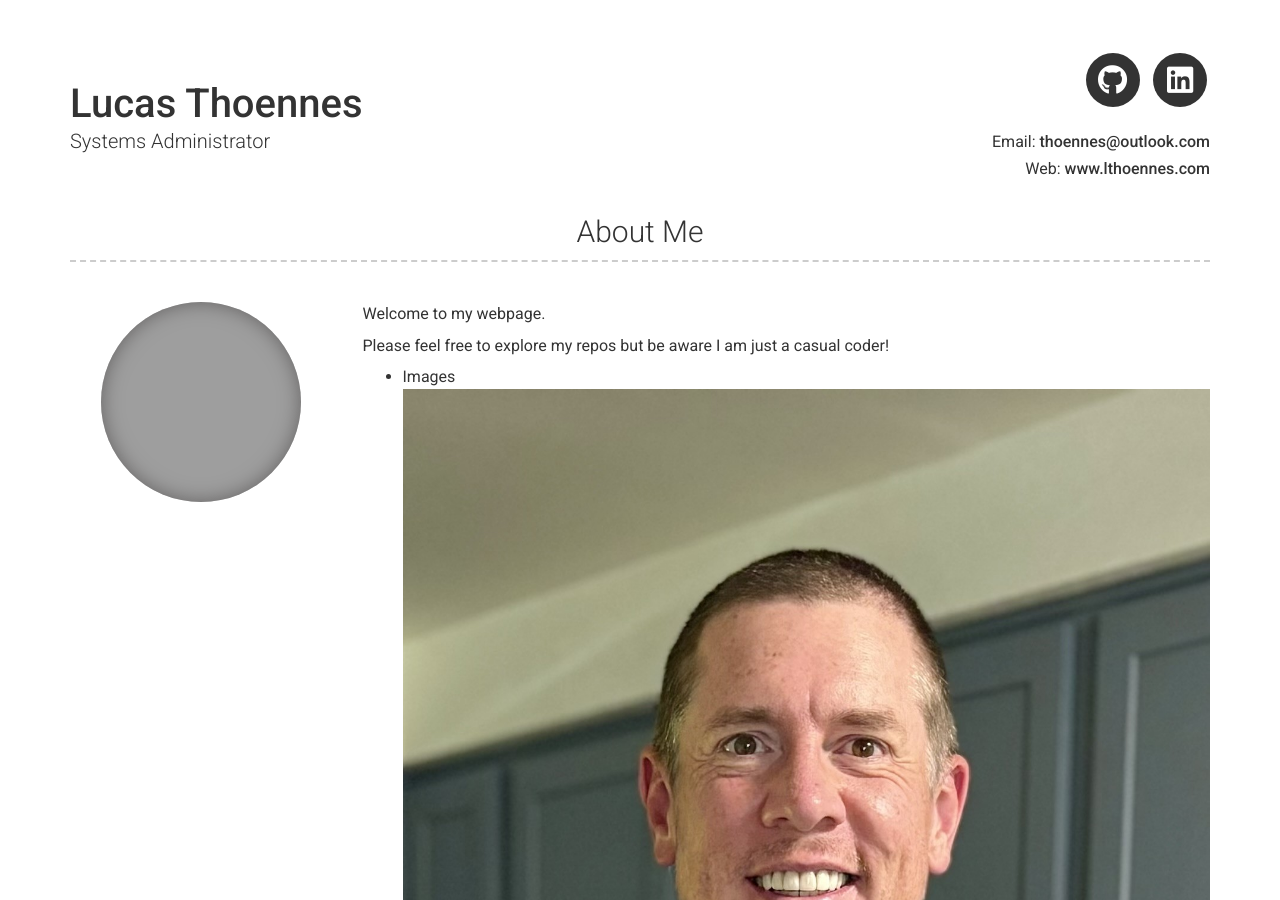
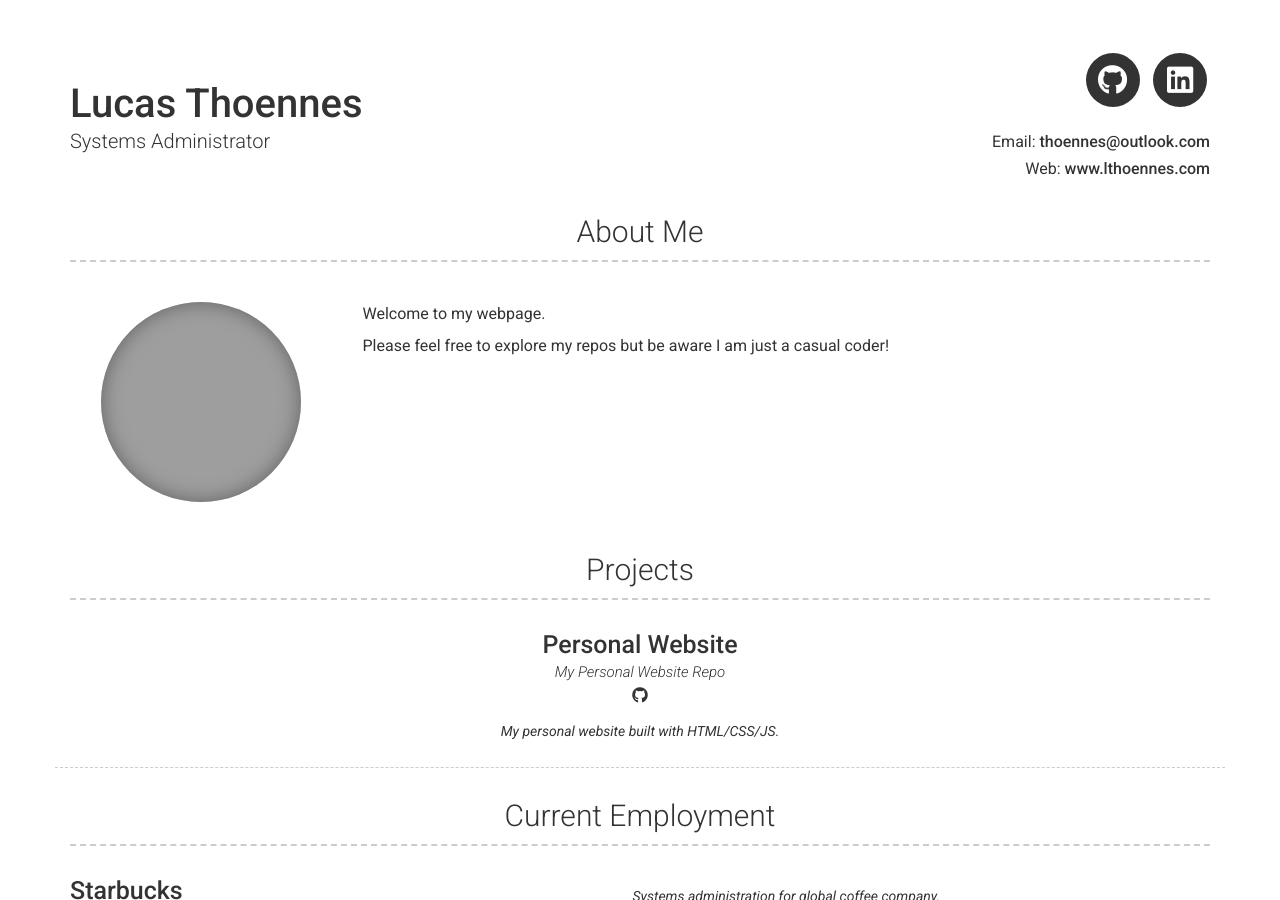
Before and after one commit to lucasthoennes/lucasthoennes.github.io, a Jekyll site: the page built from index.md, in a window 1280 px wide and 900 px high. Built offline with Jekyll 4.4.1, drawn with Linux system fonts in a browser that asks for light colours; nearby versions of some CDN libraries; grey boxes are pictures that could not be loaded.

Commit message:
Remove image reference from about section
Removed image reference from about content section.

```diff
--- a/_config.yml
+++ b/_config.yml
@@ -55,7 +55,7 @@ about_content: | # this will include new lines to allow paragraphs
   Welcome to my webpage.
 
   Please feel free to explore my repos but be aware I am just a casual coder!
-   - Images ![alt text](/images/avatar2024.jpg "Luke")
+
 
 content:
   - title: Projects # Title for the section
```
